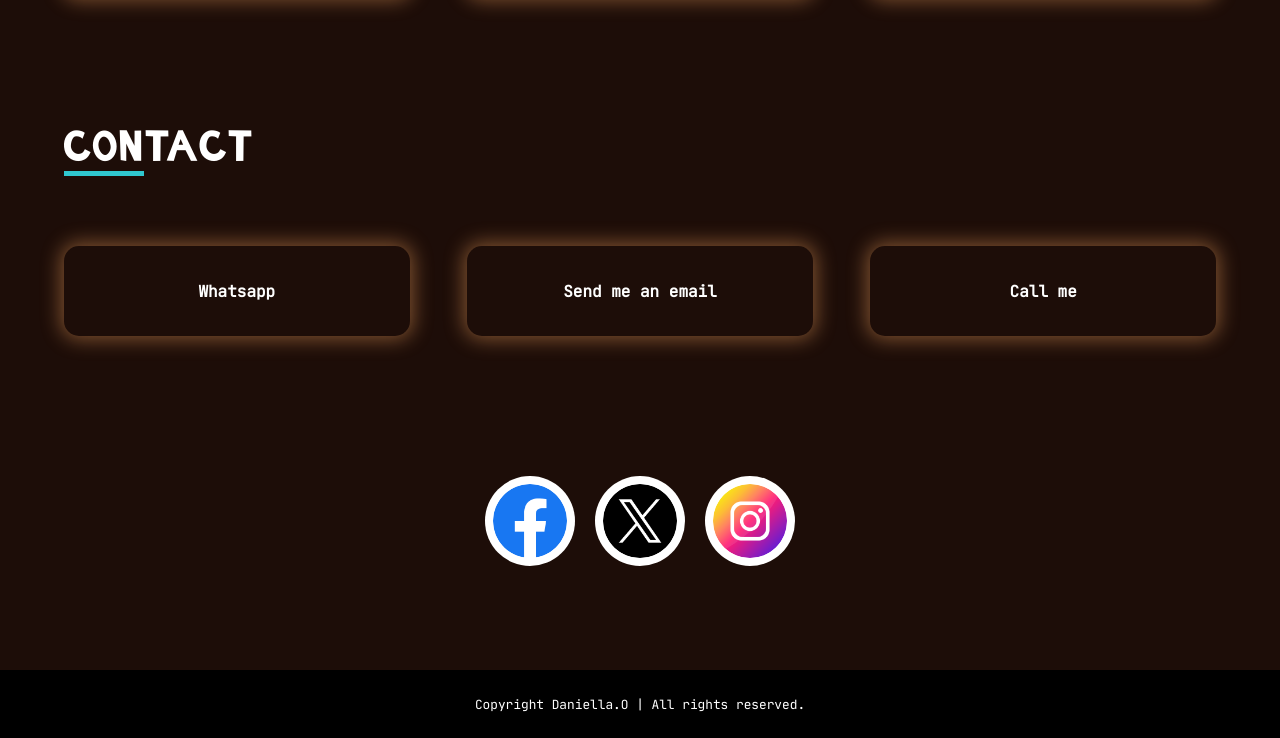
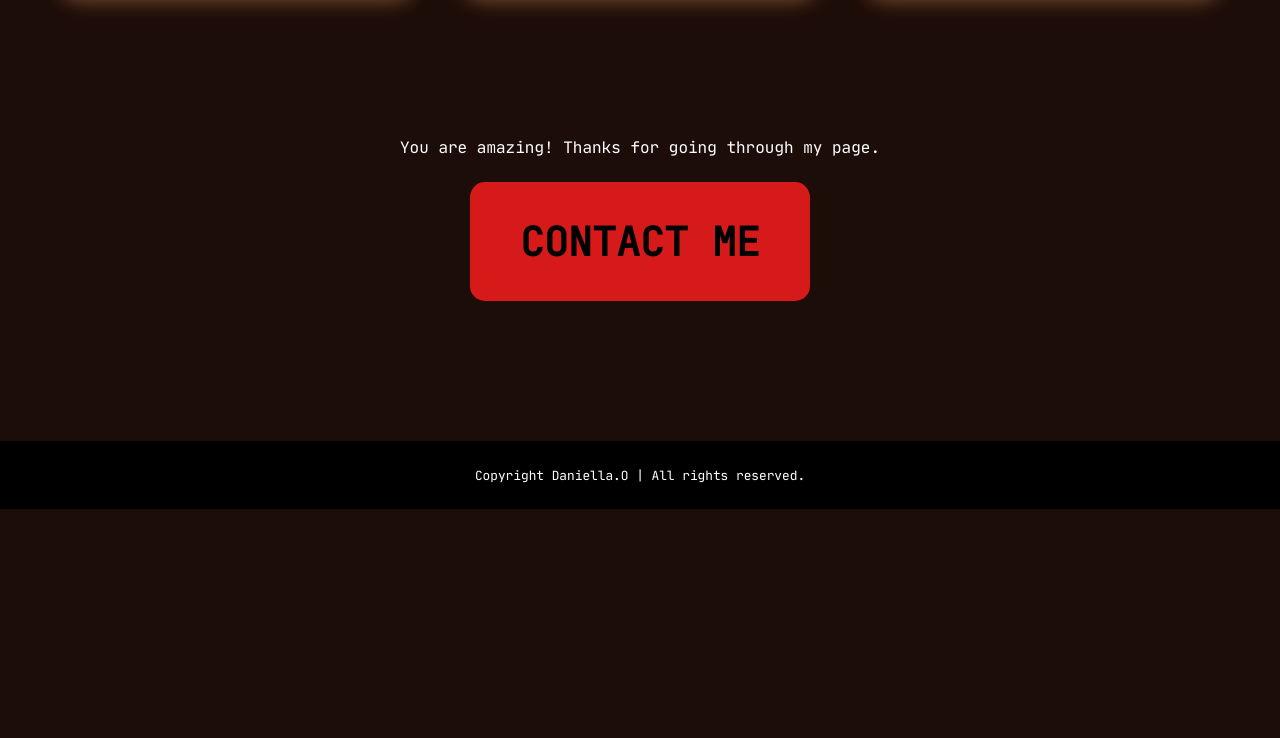
Before and after one commit to Mrs-Code01/grad, a plain HTML site: page index.html in a window 1280 px wide. Shown: the part 1839-2577 px from the top of the page. After the commit the page ends 2348 px from the top, so only its background shows below. Drawn offline with Linux system fonts and the light colour scheme.

Commit message:
added big button

```diff
--- a/index.html
+++ b/index.html
@@ -104,7 +104,7 @@
   <!---PROFICIENCY--->
   <!---PROFICIENCY--->
   <!---PROFICIENCY--->
-  <section id="contact">
+  <!-- <section id="contact">
     <h2>CONTACT</h2>
     <div class="line"></div>
     <div class="contact-flex">
@@ -112,12 +112,15 @@
       <a href="#">Send me an email</a>
       <a href="#">Call me</a>
     </div>
-  </section>
+  </section> -->
 
-  <section class="socials">
-    <a href="#"><img src="./images/facebook (4).png" alt="facebook_image"></a>
-    <a href="#"><img src="./images/twitter (1).png" alt="twitter_image"></a>
-    <a href="#"><img src="./images/instagram (2).png" alt="instagram_image"></a>
+  <section id="contact">
+    <p>
+      You are amazing! Thanks for going through my page.
+    </p>
+    <a href="#">CONTACT ME</a>
+    <!-- <a href="#"><img src="./images/twitter (1).png" alt="twitter_image"></a>
+    <a href="#"><img src="./images/instagram (2).png" alt="instagram_image"></a> -->
   </section>
 
   <footer>
--- a/style.css
+++ b/style.css
@@ -299,7 +299,7 @@ main .right img {
 /*****PORTFOLIO*****/
 /*****PORTFOLIO*****/
 
-#contact {
+/* #contact {
   width: var(--constant-width);
   margin: 0 auto 140px;
   color: #fff;
@@ -334,12 +334,12 @@ main .right img {
 
 .contact-flex a:hover {
   box-shadow: 0 0 23px 3px rgb(48, 199, 207);
-}
+} */
 
 /*****CONTACT SECTION END****/
 /*****CONTACT SECTION END****/
 /*****CONTACT SECTION END****/
-.socials {
+/* .socials {
   margin-bottom: 100px;
   display: flex;
   justify-content: center;
@@ -361,6 +361,29 @@ main .right img {
 
 .socials img:hover {
   opacity: .5;
+} */
+
+
+#contact {
+  width: var(--constant-width);
+  margin: 0 auto 140px;
+  color: #fff;
+  text-align: center;
+}
+
+#contact p {
+  margin-bottom: 25px;
+}
+
+#contact a {
+  text-decoration: none;
+  color: #000000;
+  background-color: rgb(214, 26, 26);
+  border-radius: 15px;
+  padding: 35px 50px;
+  display: inline-block;
+  font-size: 2.5rem;
+  font-weight: 700;
 }
 
 footer {
@@ -434,7 +457,7 @@ footer p {
   }
 
   .menu a:hover {
-    background-color: rgb(48, 199, 207);
+    background-color: rgb(88, 48, 34);
     color: #fff;
   }
 
```
